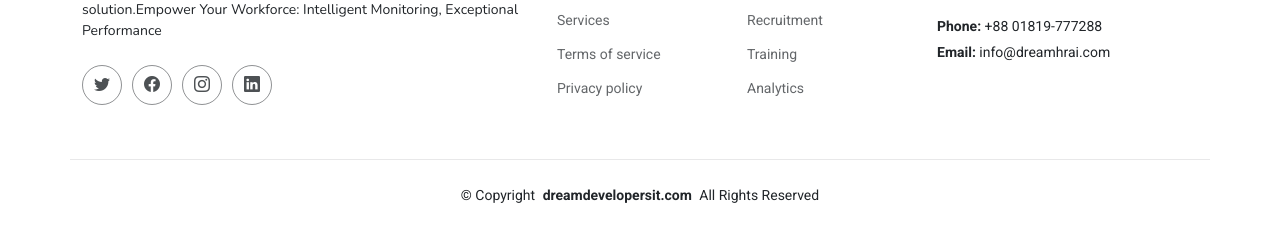
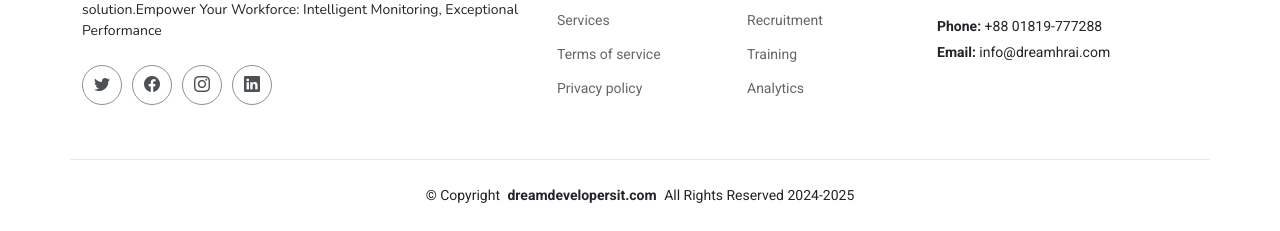
Before and after one commit to dream-developers-it/dreamhrsuite_business, a Django app: page /login/ in a window 1280 px wide. Shown: the part 944-1175 px from the top of the page. Run offline with Django 5.2, Linux system fonts and the light colour scheme; some libraries are stand-ins or nearby versions.

Commit message:
update base html

```diff
--- a/templates/iLanding/base.html
+++ b/templates/iLanding/base.html
@@ -131,7 +131,7 @@
     </div>
 
     <div class="container copyright text-center mt-4">
-      <p>&copy; <span>Copyright</span> <strong class="px-1">dreamdevelopersit.com</strong> <span>All Rights Reserved</span></p>
+      <p>&copy; <span>Copyright</span> <strong class="px-1">dreamdevelopersit.com</strong> <span>All Rights Reserved 2024-2025</span></p>
     </div>
 
   </footer>
```
